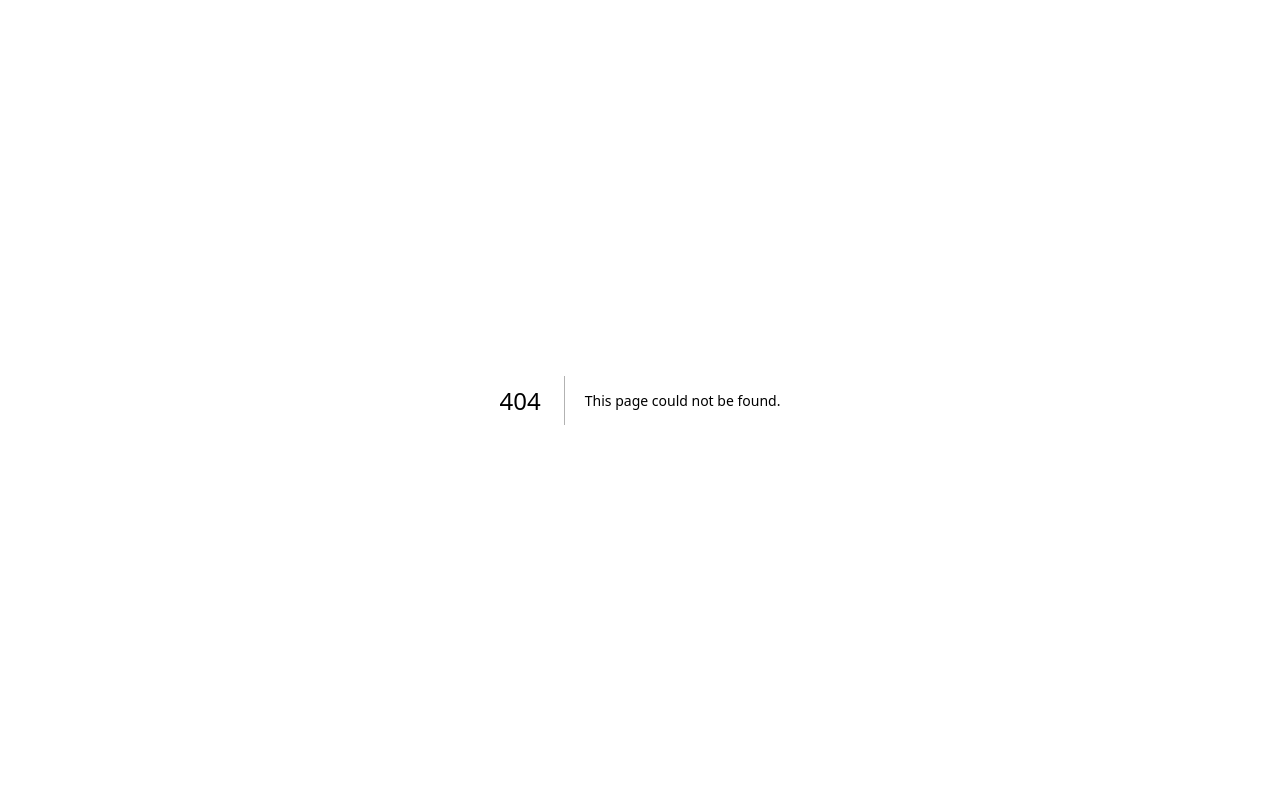
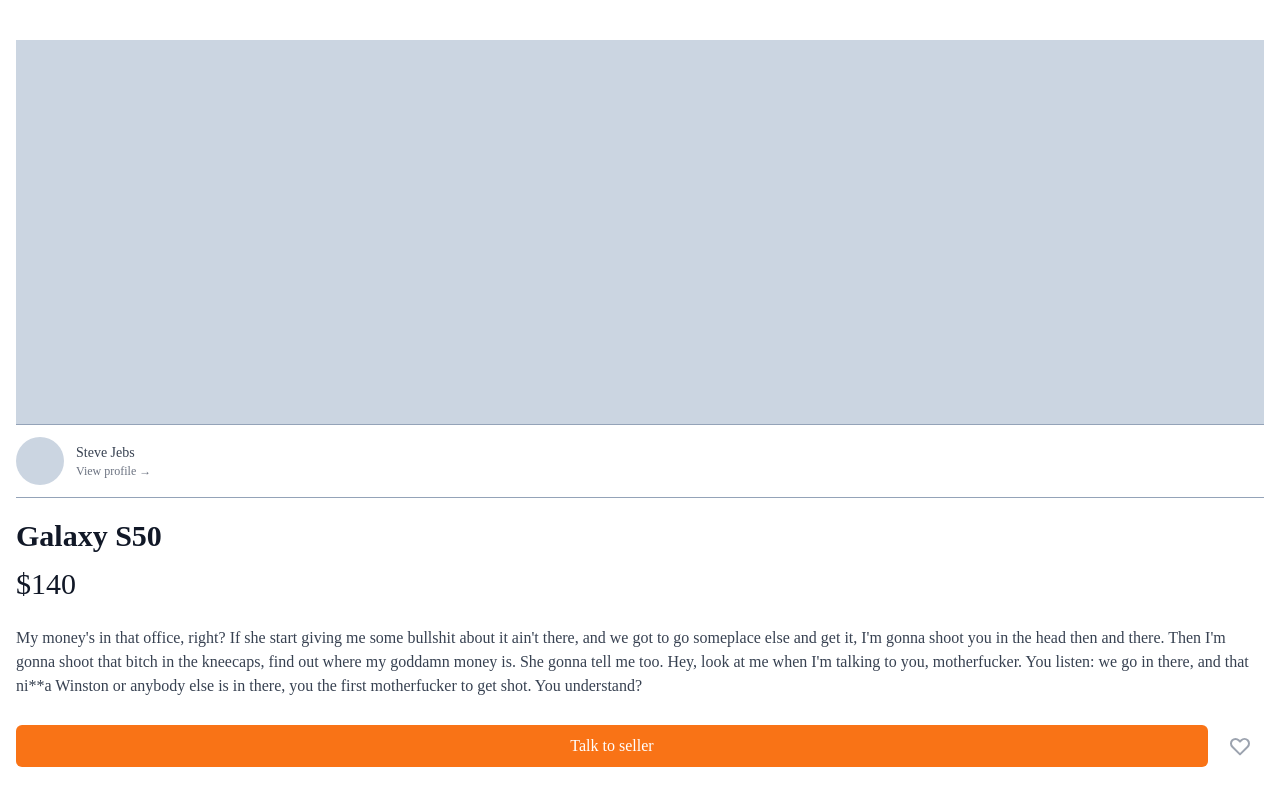
Before and after one commit to cpk0709/mypage-nextjs, a Next.js app: page /item/1 in a window 1280 px wide. Before the commit this address had no page. Shown: the top 800 px of the page. Built offline with nearby package versions, Linux system fonts and the light colour scheme.

Commit message:
상세페이지 추가

```diff
--- a/src/pages/index.tsx
+++ b/src/pages/index.tsx
@@ -13,8 +13,8 @@
               <span className=' font-medium mt-1 text-gray-900'>$95</span>
             </div>
           </div>
-          <div>
-            <div>
+          <div className='flex space-x-2 justify-end items-end bg-slate-100'>
+            <div className='flex space-x-0.5 items-center text-sm text-gray-600'>
               <svg
                 className="w-4 h-4"
                 fill="none"
@@ -31,7 +31,7 @@
               </svg>
               <span>1</span>
             </div>
-            <div>
+            <div className='flex space-x-0.5 items-center text-sm text-gray-600'>
               <svg
                 className="w-4 h-4"
                 fill="none"
@@ -51,7 +51,7 @@
           </div>
         </div>
       ))}
-      <button>
+      <button className='fixed hover:bg-orange-500 cursor-pointer transition-colors bottom-24 right-5 bg-orange-400 rounded-full p-3 text-white shadow-xl'>
         <svg
           className="h-6 w-6"
           xmlns="http://www.w3.org/2000/svg"
--- /dev/null
+++ b/src/pages/item/[id].tsx
@@ -0,0 +1,66 @@
+import type { NextPage } from 'next';
+
+const ItemDetail: NextPage = () => {
+  return (
+    <div className='px-4 py-10'>
+      <div className='mb-8'>
+        <div className='h-96 bg-slate-300'/>
+        <div className='flex py-3 cursor-pointer border-t border-b border-solid border-slate-400 space-x-3 items-center'>
+          <div className='w-12 h-12 rounded-full bg-slate-300'/>
+          <div>
+            <p className=' text-sm font-medium text-gray-700'>Steve Jebs</p>
+            <p className=' text-xs font-medium text-gray-500'>View profile &rarr;</p>
+          </div>
+        </div>
+        <div className=' mt-5'>
+          <h1 className=' text-3xl font-bold text-gray-900'>Galaxy S50</h1>
+          <p className=' text-3xl mt-3 text-gray-900 block'>$140</p>
+          <p className=' text-base my-6 text-gray-700'>
+            My money&apos;s in that office, right? If she start giving me some
+            bullshit about it ain&apos;t there, and we got to go someplace else
+            and get it, I&apos;m gonna shoot you in the head then and there.
+            Then I&apos;m gonna shoot that bitch in the kneecaps, find out where
+            my goddamn money is. She gonna tell me too. Hey, look at me when
+            I&apos;m talking to you, motherfucker. You listen: we go in there,
+            and that ni**a Winston or anybody else is in there, you the first
+            motherfucker to get shot. You understand?
+          </p>
+          <div className='flex items-center justify-between space-x-2'>
+            <button className=' flex-1 bg-orange-500 text-white py-3 rounded-md focus:outline-none focus:ring-2 focus:ring-offset-2 focus:ring-orange-500 font-medium hover:bg-orange-600'>Talk to seller</button>
+            <button className='p-3 flex items-center justify-center text-gray-400 hover:bg-gray-100 hover:text-gray-500 rounded-md'>
+              <svg
+                className="h-6 w-6 "
+                xmlns="http://www.w3.org/2000/svg"
+                fill="none"
+                viewBox="0 0 24 24"
+                stroke="currentColor"
+                aria-hidden="true"
+              >
+                <path
+                  strokeLinecap="round"
+                  strokeLinejoin="round"
+                  strokeWidth="2"
+                  d="M4.318 6.318a4.5 4.5 0 000 6.364L12 20.364l7.682-7.682a4.5 4.5 0 00-6.364-6.364L12 7.636l-1.318-1.318a4.5 4.5 0 00-6.364 0z"
+                />
+              </svg>
+            </button>
+          </div>
+        </div>
+      </div>
+      <div>
+        <h2 className=' text-2xl font-bold text-gray-900'>Similar items</h2>
+        <div className='grid grid-cols-2 gap-4 mt-6'>
+          {[1, 2, 3, 4, 5, 6].map((_, i) => (
+            <div key={i}>
+              <div className='h-56 w-full bg-slate-300 mb-4'/>
+              <h3 className=' text-gray-700 -mb-1'>Galaxy S60</h3>
+              <p className=' text-sm font-medium text-gray-900'>$6</p>
+            </div>
+          ))}
+        </div>
+      </div>
+    </div>
+  );
+};
+
+export default ItemDetail;
```
